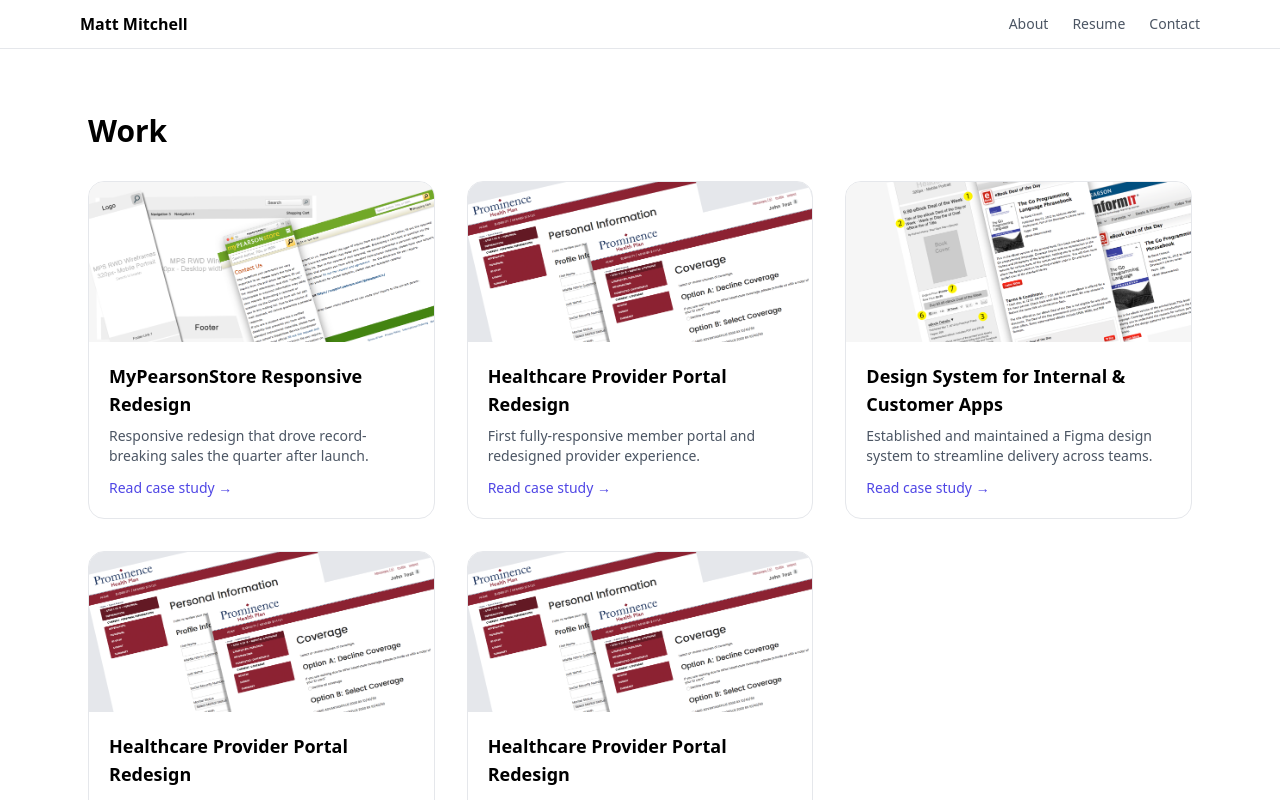
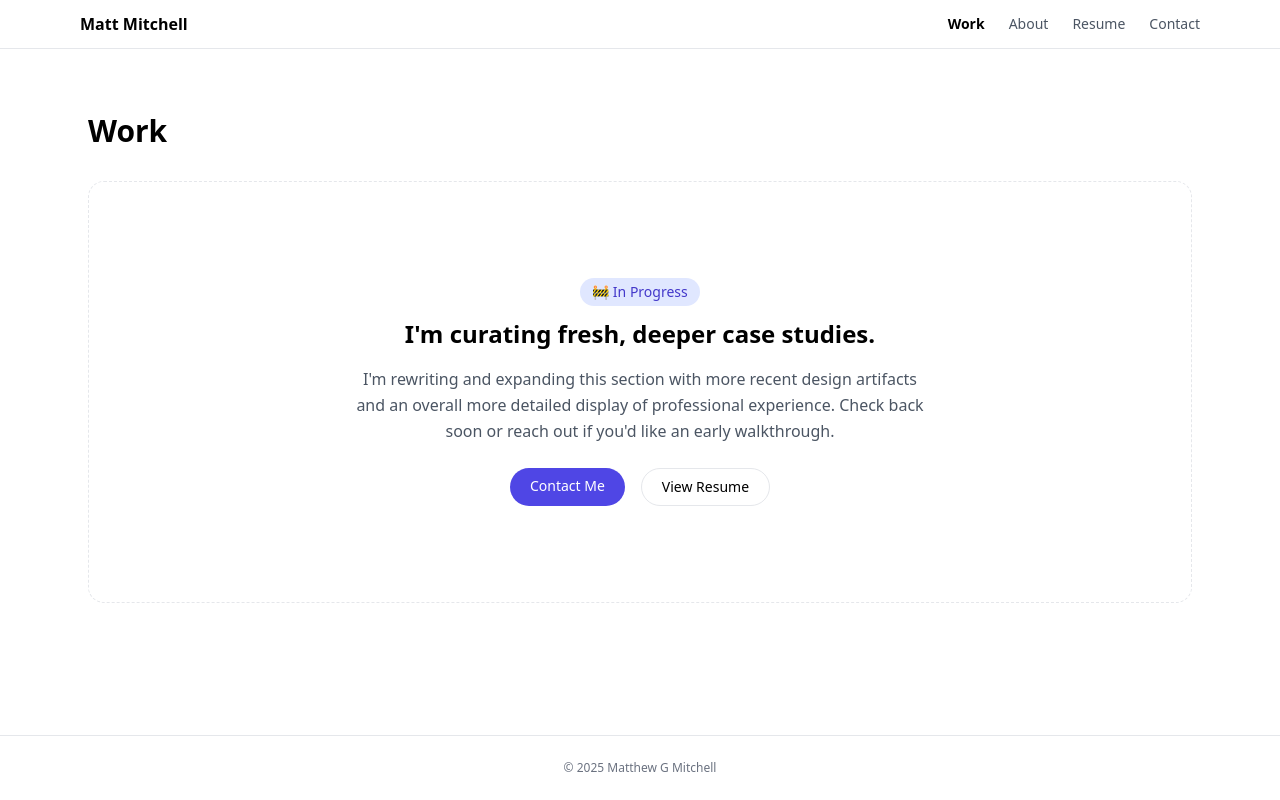
Before and after one commit to mattmitchell100/portfolio-2025, a React (Vite) app: page /work in a window 1280 px wide. Shown: the top 800 px of the page. Built offline with nearby package versions, Linux system fonts and the light colour scheme.

Commit message:
PROD - in progress messaging

```diff
--- a/package.json
+++ b/package.json
@@ -17,6 +17,7 @@
     "react-router-dom": "^6.26.0"
   },
   "devDependencies": {
+    "@tailwindcss/line-clamp": "^0.4.4",
     "@vitejs/plugin-react": "^4.3.0",
     "autoprefixer": "^10.4.19",
     "postcss": "^8.4.38",
--- a/src/components/Layout.jsx
+++ b/src/components/Layout.jsx
@@ -8,7 +8,7 @@
         <div className="max-w-6xl mx-auto px-4 py-3 flex items-center justify-between">
           <Link to="/" className="font-bold">Matt Mitchell</Link>
           <nav className="flex gap-6 text-sm">
-            {/* <NavLink to="/work" className={({isActive}) => isActive ? 'font-semibold' : 'text-gray-600 hover:text-gray-900'}>Work</NavLink> */}
+            <NavLink to="/work" className={({isActive}) => isActive ? 'font-semibold' : 'text-gray-600 hover:text-gray-900'}>Work</NavLink>
             <NavLink to="/about" className={({isActive}) => isActive ? 'font-semibold' : 'text-gray-600 hover:text-gray-900'}>About</NavLink>
             <NavLink to="/resume" className={({isActive}) => isActive ? 'font-semibold' : 'text-gray-600 hover:text-gray-900'}>Resume</NavLink>
             <NavLink to="/contact" className={({isActive}) => isActive ? 'font-semibold' : 'text-gray-600 hover:text-gray-900'}>Contact</NavLink>
--- a/src/pages/Home.jsx
+++ b/src/pages/Home.jsx
@@ -28,8 +28,8 @@
         </div>
       </section>
 
-      {/* Featured Work Section */}
-      {/* <section className="py-20 px-6 max-w-6xl mx-auto">
+      {/* Featured Work Section (temporarily replaced with placeholder)
+      <section className="py-20 px-6 max-w-6xl mx-auto">
         <h2 className="text-3xl font-bold text-center mb-12">Featured Work</h2>
         <div className="grid grid-cols-1 md:grid-cols-3 gap-8">
           {featured.map((cs) => (
@@ -47,6 +47,21 @@
         </div>
       </section> */}
 
+      <section className="py-20 px-6 max-w-5xl mx-auto">
+        <h2 className="text-3xl font-bold text-center mb-10">Featured Work</h2>
+        <div className="flex flex-col items-center justify-center text-center rounded-2xl border border-dashed bg-white/70 px-8 py-24">
+          <div className="text-sm mb-3 inline-flex items-center gap-2 px-3 py-1 rounded-full bg-indigo-100 text-indigo-700 font-medium">🚧 Updating</div>
+          <h3 className="text-2xl font-semibold mb-4 max-w-2xl">I&apos;m polishing new featured case studies.</h3>
+          <p className="text-gray-600 max-w-2xl leading-relaxed mb-6">
+            I&apos;m curating a more recent set of stories that better highlight strategy, systems thinking, and measurable outcomes. They&apos;ll be live soon but feel free to explore my resume or reach out directly in the meantime.
+          </p>
+          <div className="flex flex-wrap gap-4 justify-center">
+            <Link to="/resume" className="rounded-full bg-indigo-600 text-white text-sm font-medium px-5 py-2 hover:bg-indigo-700 transition">View Resume</Link>
+            <Link to="/contact" className="rounded-full border text-sm font-medium px-5 py-2 hover:bg-gray-100 transition">Get in Touch</Link>
+          </div>
+        </div>
+      </section>
+
       {/* About Section */}
       <section className="bg-white py-20 px-6">
         <div className="max-w-4xl mx-auto text-center">
--- a/src/pages/Work.jsx
+++ b/src/pages/Work.jsx
@@ -6,6 +6,7 @@
   return (
     <section className="py-16 px-6 max-w-6xl mx-auto">
       <h1 className="text-3xl font-bold mb-8">Work</h1>
+      {/* Case studies temporarily hidden while content is refreshed.
       <div className="grid grid-cols-1 md:grid-cols-3 gap-8">
         {caseStudies.map((cs) => (
           <Link key={cs.slug} to={`/case/${cs.slug}`} className="group block rounded-2xl border bg-white overflow-hidden hover:shadow-lg transition">
@@ -17,6 +18,18 @@
             </div>
           </Link>
         ))}
+      </div> */}
+
+      <div className="flex flex-col items-center justify-center text-center rounded-2xl border border-dashed bg-white/60 px-8 py-24">
+        <div className="text-sm mb-3 inline-flex items-center gap-2 px-3 py-1 rounded-full bg-indigo-100 text-indigo-700 font-medium">🚧 In Progress</div>
+        <h2 className="text-2xl font-semibold mb-4 max-w-2xl">I&apos;m curating fresh, deeper case studies.</h2>
+        <p className="text-gray-600 max-w-xl leading-relaxed mb-6">
+          I&apos;m rewriting and expanding this section with more recent design artifacts and an overall more detailed display of professional experience. Check back soon or reach out if you&apos;d like an early walkthrough.
+        </p>
+        <div className="flex gap-4">
+          <Link to="/contact" className="rounded-full bg-indigo-600 text-white text-sm font-medium px-5 py-2 hover:bg-indigo-700 transition">Contact Me</Link>
+          <Link to="/resume" className="rounded-full border text-sm font-medium px-5 py-2 hover:bg-gray-100 transition">View Resume</Link>
+        </div>
       </div>
     </section>
   )
```
Also changed, not shown: src/components/ThemeProvider.jsx (added), src/components/ui/modal.jsx (added), 1 other file (tests, documents, lock files or other folders).
